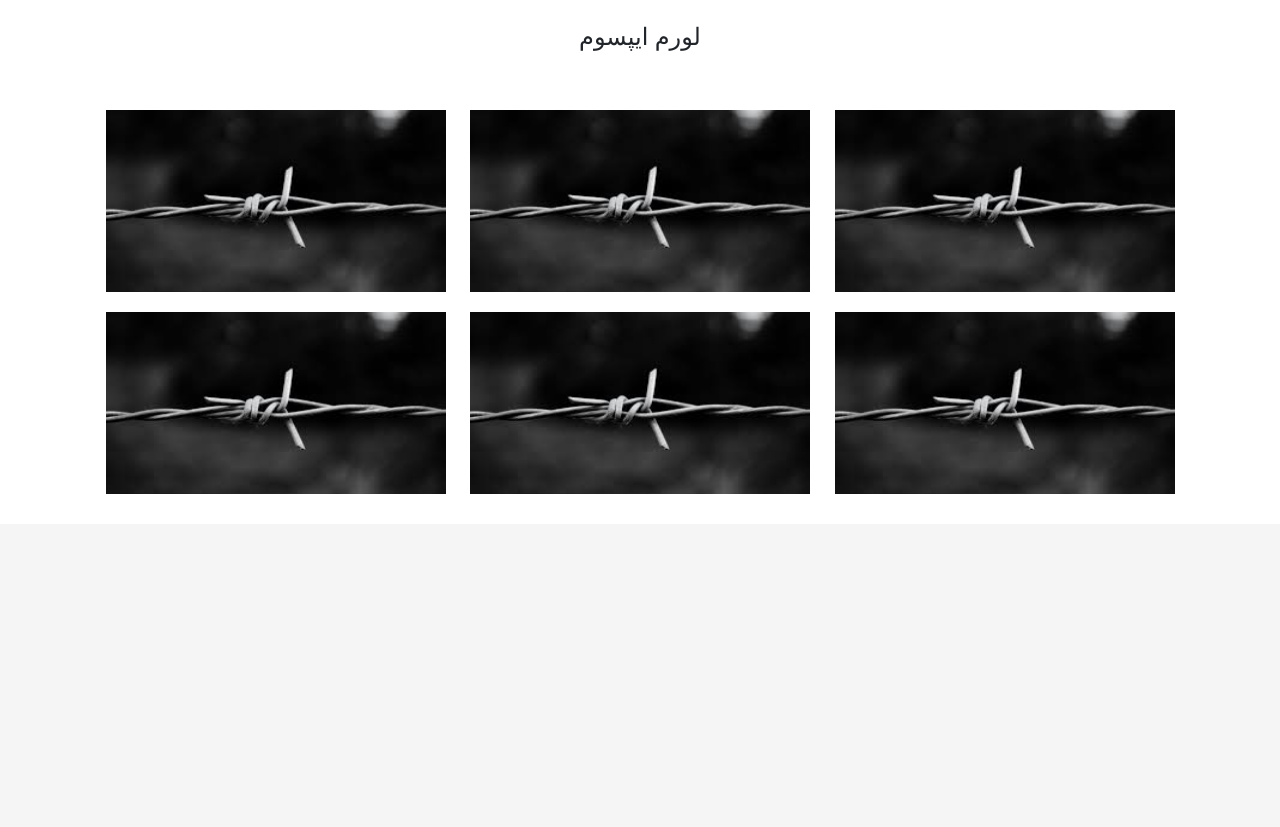
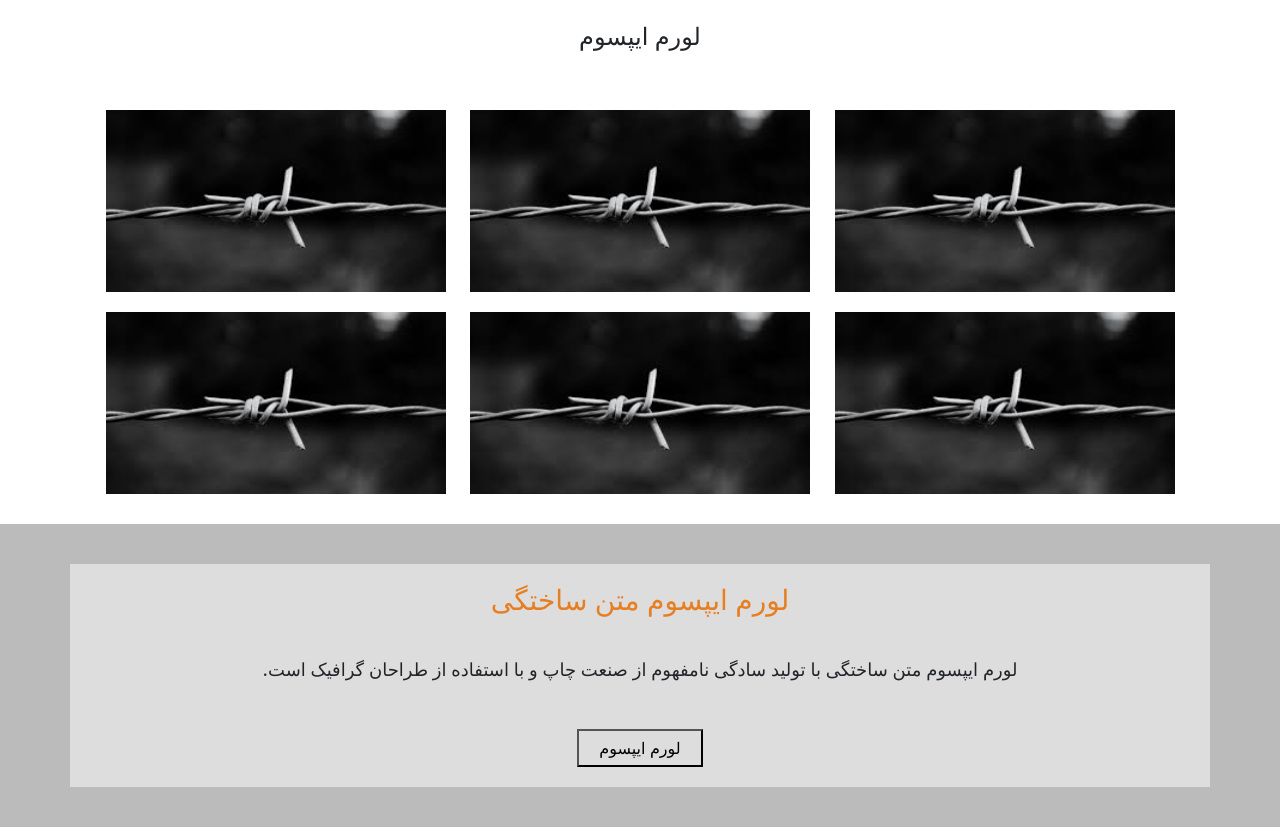
Before and after one commit to Mohammadjt2/Test-Project, a plain HTML site: page index.html in a window 1280 px wide. Shown: the part 2653-3480 px from the top of the page. Before the commit the page ends 3177 px from the top, so only its background shows below. Drawn offline with nearby package versions, Linux system fonts and the light colour scheme.

Commit message:
Creating a section four

```diff
--- a/css/style.css
+++ b/css/style.css
@@ -1,6 +1,5 @@
 body,
 html {
-  background-color: #f5f5f5;
   position: relative;
   margin: 0;
   padding: 0;
@@ -168,3 +167,27 @@ html {
   padding: 10px;
 }
 /* section-three end */
+
+/* section-four start */
+.section-four {
+  text-align: center;
+  padding: 40px 0;
+  background: #bbbbbb;
+}
+.section-four div {
+  padding: 20px 0;
+  background: #dedddd;
+}
+.section-four h3 {
+  color: #e67e22;
+}
+.section-four div p {
+  padding: 30px 0;
+  font-size: 18px;
+  font-weight: 500;
+}
+.section-four div button {
+  background: #dedddd;
+  padding: 5px 20px;
+}
+/* section-four end */
--- a/index.html
+++ b/index.html
@@ -174,6 +174,18 @@
         </div>
       </div>
       <!-- section-three end -->
+      <!-- section-four start -->
+      <div class="section-four">
+        <div class="container">
+          <h3>لورم ایپسوم متن ساختگی</h3>
+          <p>
+            لورم ایپسوم متن ساختگی با تولید سادگی نامفهوم از صنعت چاپ و با
+            استفاده از طراحان گرافیک است.
+          </p>
+          <button>لورم ایپسوم</button>
+        </div>
+      </div>
+      <!-- section-four end -->
     </div>
     <script src="./js/main.js"></script>
     <script
```
